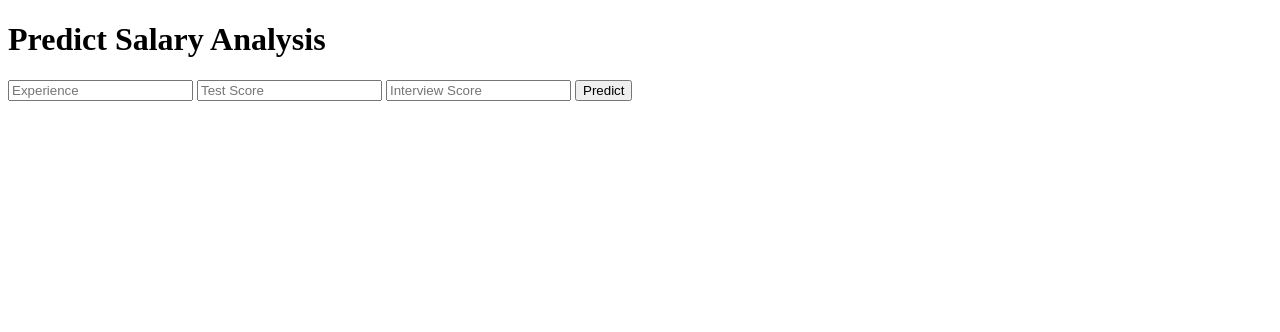
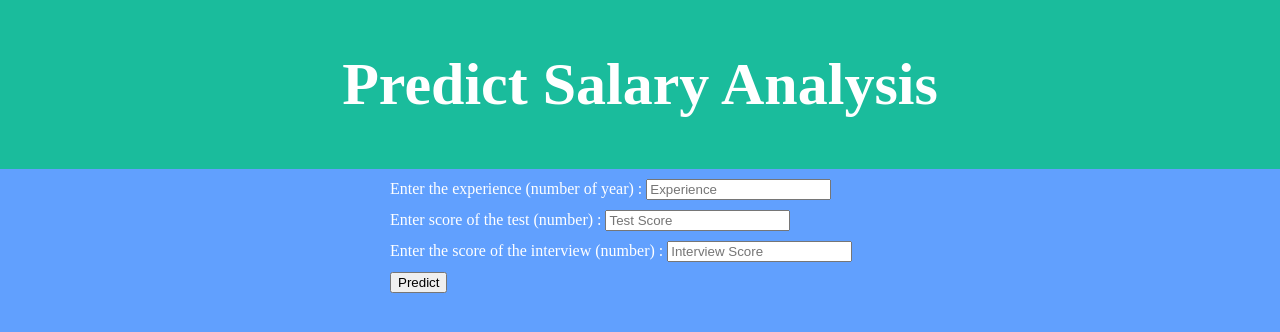
Before and after one commit to luffynamie/ml_deployment, a Flask app: page / in a window 1280 px wide. Shown: the top 332 px of the page. Run offline with Flask 2, Linux system fonts and the light colour scheme; parts of the project's set-up code (start-up, migrations or seed data) failed here and were passed over.

Commit message:
change style

```diff
--- a/templates/index.html
+++ b/templates/index.html
@@ -4,6 +4,7 @@
 <head>
   <meta charset="UTF-8">
   <title>ML API</title>
+  <link rel="stylesheet" href="style.css">
   <link href='https://fonts.googleapis.com/css?family=Pacifico' rel='stylesheet' type='text/css'>
 <link href='https://fonts.googleapis.com/css?family=Arimo' rel='stylesheet' type='text/css'>
 <link href='https://fonts.googleapis.com/css?family=Hind:300' rel='stylesheet' type='text/css'>
@@ -13,15 +14,20 @@
 
 <body>
  <div class="login">
-	<h1>Predict Salary Analysis</h1>
+
+  <div class="header">
+	 <h1>Predict Salary Analysis</h1>
+  </div>
 
      <!-- Main Input For Receiving Query to our ML -->
     <form action="{{ url_for('predict')}}"method="post">
-    	<input type="text" name="experience" placeholder="Experience" required="required" />
-        <input type="text" name="test_score" placeholder="Test Score" required="required" />
-		<input type="text" name="interview_score" placeholder="Interview Score" required="required" />
-
-        <button type="submit" class="btn btn-primary btn-block btn-large">Predict</button>
+      <label for="experience" style="color: white;">Enter the experience (number of year) :</label>
+    	<input type="text" name="experience" placeholder="Experience" required="required" /><br>
+      <label for="test_score" style="color: white;">Enter score of the test (number) :</label>
+      <input type="text" name="test_score" placeholder="Test Score" required="required" /><br>
+      <label for="interview_score" style="color: white;">Enter the score of the interview (number) :</label>
+		  <input type="text" name="interview_score" placeholder="Interview Score" required="required" /><br>
+      <button type="submit" class="btn btn-primary btn-block btn-large">Predict</button>
     </form>
 
    <br>
--- /dev/null
+++ b/templates/style.css
@@ -0,0 +1,25 @@
+.header
+{
+	padding: 10px;
+	text-align: center;
+	background: #1abc9c;
+	color: white;
+	font-size: 30px;
+}
+
+body
+{
+	margin: 0;
+	background-color: #61A0FE;
+}
+
+input, button
+{
+	margin-top: 10px;
+}
+
+form
+{
+	margin: 0 auto;
+	width:500px;
+}
```
